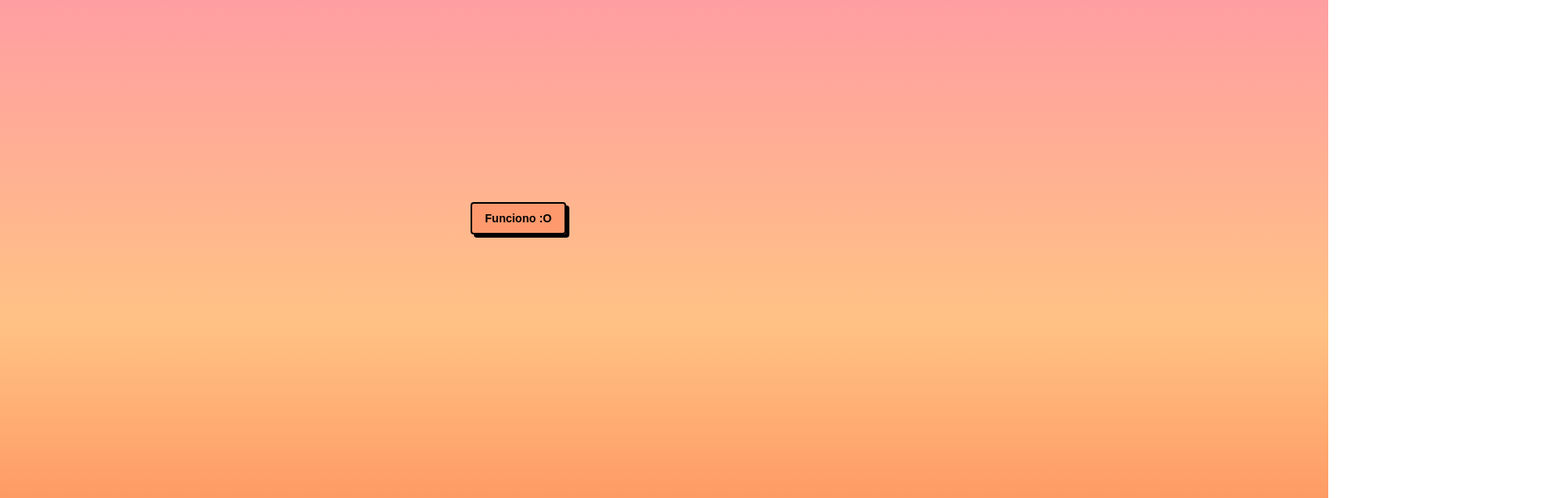
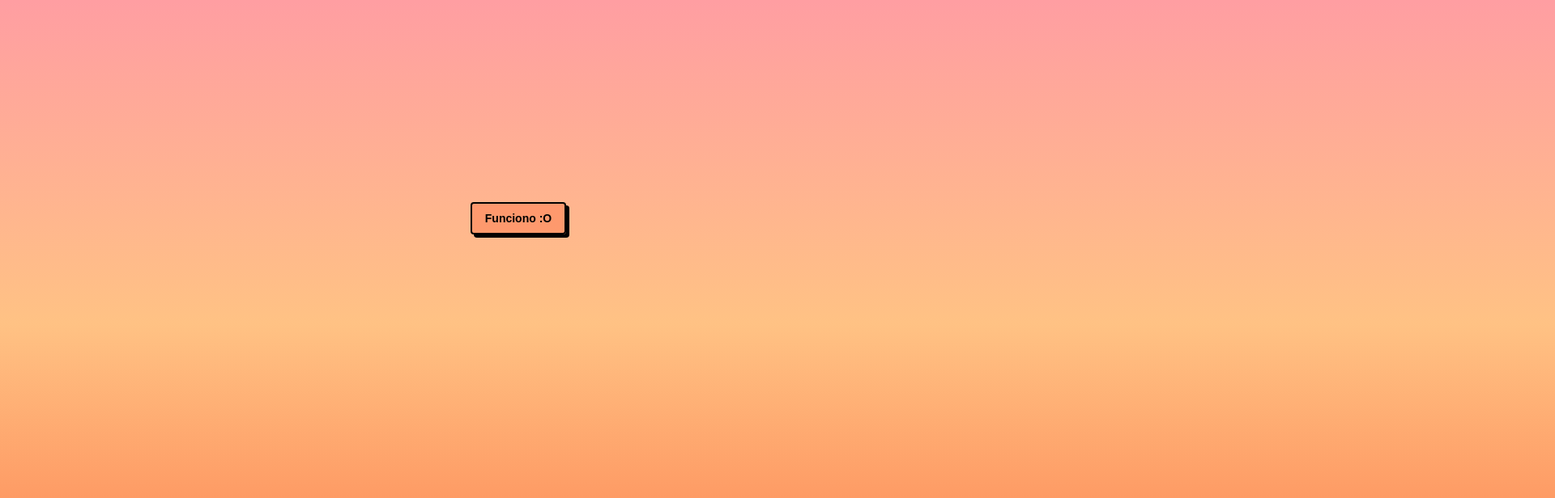
Before and after one commit to Ateran7595/Portfolio, a React (Vite) app: page / in a window 1280 px wide. Shown: the top 616 px of the page at 81% size, 1920 px wide, since content can reach past the window. Built offline with nearby package versions, Linux system fonts and the light colour scheme.

Commit message:
Modified animations

```diff
--- a/src/App.css
+++ b/src/App.css
@@ -27,7 +27,7 @@
     top: 0;
     left: 0;
     right: 0;
-    height: 100%;
+    /* height: 100%; */
     margin: auto;
     width: 90vw;
   }
@@ -35,9 +35,9 @@
   .line {
     position: absolute;
     width: 3px; /* Increased visibility */
-    height: 100%;
-    top: 0;
-    left: 50%;
+    height: 2000px;
+    top: -120%;
+    left: 30%;
     /* background: rgba(255, 255, 255, 0.1);  */
     overflow: hidden;
     transform: rotate(50deg); /* Rotates lines diagonally */
@@ -57,16 +57,17 @@
       animation-timing-function: cubic-bezier(0.4, 0.26, 0, 0.97);
     }
 
-    &:nth-child(1) { margin-left: -40%; &::after { animation-delay: 1s; } }
-    &:nth-child(2) { margin-left: -28%; &::after { animation-delay: 2s; } }
-    &:nth-child(3) { margin-left: -17%; &::after { animation-delay: 3s; } }
-    &:nth-child(4) { margin-left: -5%; &::after { animation-delay: 1.5s; } }
-    &:nth-child(5) { margin-left: 29%; &::after { animation-delay: 2.5s; } }
-    &:nth-child(6) { margin-left: 60%; &::after { animation-delay: 2s; } }
-    &:nth-child(7) { margin-left: 5%; &::after { animation-delay: 1s; } }
-    &:nth-child(8) { margin-left: 20%; &::after { animation-delay: 2s; } }
-    &:nth-child(9) { margin-left: 15%; &::after { animation-delay: 2.5s; } }
-    &:nth-child(10) { margin-left: 40%; &::after { animation-delay: 1s; } }
+    &:nth-child(1) { margin-left: -65%; &::after { animation-delay: 1s; } }
+    &:nth-child(2) { margin-left: -45%; &::after { animation-delay: 2s; } }
+    &:nth-child(3) { margin-left: -25%; &::after { animation-delay: 3s; } }
+    &:nth-child(4) { margin-left: -10%; &::after { animation-delay: 1.5s; } }
+    &:nth-child(5) { margin-left: 45%; &::after { animation-delay: 2.5s; } }
+    &:nth-child(6) { margin-left: 80%; &::after { animation-delay: 2s; } }
+    &:nth-child(7) { margin-left: 0%; &::after { animation-delay: 1s; } }
+    &:nth-child(8) { margin-left: 30%; &::after { animation-delay: 2s; } }
+    &:nth-child(9) { margin-left: 14%; &::after { animation-delay: 2.5s; } }
+    &:nth-child(10) { margin-left: 65%; &::after { animation-delay: 1s; } }
+    &:nth-child(11) { margin-left: 95%; &::after { animation-delay: 3.2s; } }
   }
 
   @keyframes drop {
--- a/src/App.jsx
+++ b/src/App.jsx
@@ -5,6 +5,7 @@
 
   return (
     <div className="lines">
+      <div className="line"></div>
       <div className="line"></div>
       <div className="line"></div>
       <div className="line"></div>
```
